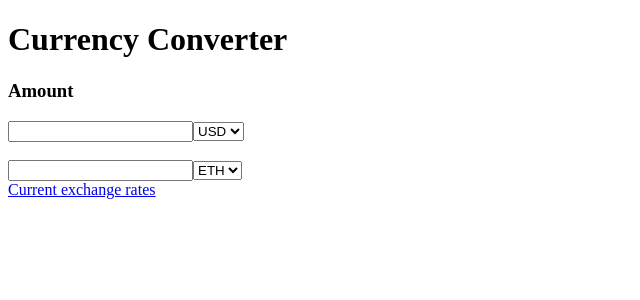
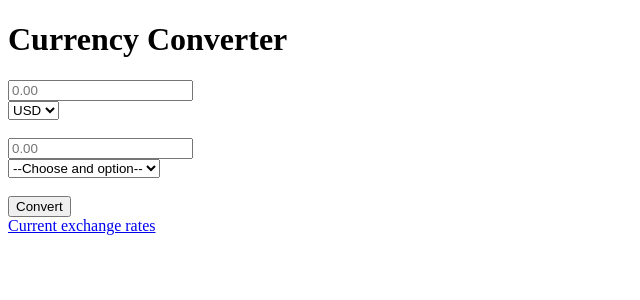
Before and after one commit to evgybarabanova/test_task_dpb, a React (Create React App) app in the folder dpb/: page / in a window 1280 px wide. Shown: the top 300 px of the page, without its empty margins (0-640 px from the left). Built offline with nearby package versions, Linux system fonts and the light colour scheme.

Commit message:
add current and converter

```diff
--- a/dpb/package.json
+++ b/dpb/package.json
@@ -7,6 +7,7 @@
     "@testing-library/react": "^13.4.0",
     "@testing-library/user-event": "^13.5.0",
     "axios": "^1.2.1",
+    "cors": "^2.8.5",
     "react": "^18.2.0",
     "react-dom": "^18.2.0",
     "react-router-dom": "^6.4.5",
@@ -36,5 +37,10 @@
       "last 1 firefox version",
       "last 1 safari version"
     ]
+  },
+  "devDependencies": {
+    "autoprefixer": "^10.4.13",
+    "postcss": "^8.4.20",
+    "tailwindcss": "^3.2.4"
   }
 }
--- /dev/null
+++ b/dpb/src/logic/convertCurrencies.js
@@ -0,0 +1,29 @@
+import axios from "axios"
+
+export default function convertCurrencies(amount, symbol) {
+
+     const url = 'https://pro-api.coinmarketcap.com/v2/tools/price-conversion?CMC_PRO_API_KEY=b9c31903-777f-4b31-ba23-cbc84230c61b'
+
+    // if (typeof amount !== number) throw new Error('amount is not a number')
+
+    // else if (!amount.trim().length) throw new Error('amount is empty or blank')
+
+    // else if (typeof symbol !== number) throw new Error('symbol is not a number')
+
+    // else if (!symbol.trim().length) throw new Error('symbol is empty or blank')
+
+    return axios.get(url, {
+        params: {
+            amount: amount,
+            symbol: symbol
+          },
+    headers: {
+      "Access-Control-Allow-Origin": "*",
+      "Access-Control-Allow-Headers": "Origin, Content-Type, X-Auth-Token"
+    }
+  }).then(res => {
+    console.log(res);
+  }).catch(err => {
+    console.log(err.response);
+  })
+}
--- a/dpb/src/logic/index.js
+++ b/dpb/src/logic/index.js
@@ -1,5 +1,7 @@
 import retrieveConvert from './retrieveConvert'
+import convertCurrencies from './convertCurrencies'
 
 export {
-  retrieveConvert
+  retrieveConvert,
+  convertCurrencies
 }
--- a/dpb/src/logic/retrieveConvert.js
+++ b/dpb/src/logic/retrieveConvert.js
@@ -2,7 +2,7 @@ import axios from "axios";
 
 export default function retrieveConvert() {
 
-    const url = "http://api.coinlayer.com/live?access_key=9a1377ea5ba119859e066dab9148b6be"
+    const url = "http://api.coinlayer.com/live?access_key=7e444fc79c597903f0050b547a62bfc4"
 
     if (typeof url !== 'string') throw new Error('url is not a string')
 
--- a/dpb/src/pages/Converter.jsx
+++ b/dpb/src/pages/Converter.jsx
@@ -1,19 +1,25 @@
-import React from 'react'
+import React, { useState } from "react"
 import { Link } from 'react-router-dom'
 import './Converter.css'
-import { retrieveConvert } from '../logic'
+import { convertCurrencies } from '../logic'
 
 export default function Converter() {
+    const [rates, setRates] = useState([])
+    const [symbol, setSymbol] = useState(null)
+    const [amount, setAmount] = useState(null)
+    const [result, setResult] = useState(null)
+    const [selectedCurrency, setSelectedCurrency] = useState('');
+    const [selectedCrypto, setSelectedCrypto] = useState('');
 
-    const handleConverterCurrency = (event)=> {
+    const handleConverterCurrency = (event) => {
         event.preventDefault();
 
-        const currency = event.target.currency.value
-        const crypto = event.target.crypto.value
+        const amount = event.target.amount.value
+        const symbol = event.target.symbol.value
 
         try {
-            retrieveConvert(currency, crypto)
-              .then(() => {})
+            convertCurrencies(amount, symbol)
+                .then((rates) => setRates(rates))
                 .catch((error) => {
                     alert(error.message);
                 });
@@ -22,32 +28,67 @@ export default function Converter() {
         }
     }
 
+    const handleChangeCurrency = event => {
+        console.log('Label 👉️', event.target.selectedOptions[0].label);
+        console.log(event.target.value);
+        setSelectedCurrency(event.target.value);
+    };
+
+    const handleChangeCrypto = event => {
+        console.log('Label 👉️', event.target.selectedOptions[0].label);
+        console.log(event.target.value);
+        setSelectedCrypto(event.target.value);
+    };
+
+    const handleCalculate = (event) => {
+        setResult(rates)
+       };
+
     return (
         <>
             <h1>Currency Converter</h1>
-            <h3>Amount</h3>
-            <form>
-                <div className='currency'>
-                    <input
-                    name='currency'
-                     type='text' />
-                    <select>
-                        <option value='usd'>USD</option>
-                        <option value='eur'>EUR</option>
-                        <option value='rub'>RUB</option>
+            <form onSubmit={handleConverterCurrency}>
+
+                <div className="relative mt-1 rounded-md shadow-sm">
+                    <div className="absolute inset-y-0 left-0 flex items-center pl-3 pointer-events-none">
+                    </div>
+                    <input type="number" name="amount" id="amount" value={amount} className="block w-full px-4 py-2 pr-12 border-t border-b border-l border-gray-300 rounded-md focus:ring-indigo-500 focus:border-indigo-500 pl-7 sm:text-sm" placeholder="0.00" />
+                    <div className="absolute inset-y-0 right-0 flex items-center">
+
+                        <select value={symbol} onChange={handleChangeCurrency} className="h-full px-4 py-2 pl-2 text-gray-500 bg-transparent border-t border-b border-r border-transparent border-gray-300 focus:ring-indigo-500 bo focus:border-indigo-500 pr-7 sm:text-sm rounded-r-md">
+                            <option value="USD">
+                            USD
+                            </option>
+                            {/* <option value="EUR">
+                                EUR
+                            </option> */}
                         </select>
                     </div>
-                <img></img>
-                <div className='crypto'>
-                    <input
-                     type='text'
-                     name='crypto'
-                     />
-                    <select>
-                        <option value='eth'>ETH</option>
-                        <option value='btc'>BTC</option>
+                </div>
+                <br />
+                <div>
+
+                    <div className="relative mt-1 rounded-md shadow-sm">
+                        <div className="absolute inset-y-0 left-0 flex items-center pl-3 pointer-events-none">
+                        </div>
+                        <input type="number" onChange={handleCalculate} className="block w-full px-4 py-2 pr-12 border-t border-b border-l border-gray-300 rounded-md focus:ring-indigo-500 focus:border-indigo-500 pl-7 sm:text-sm" placeholder="0.00" />
+                        <div className="absolute inset-y-0 right-0 flex items-center">
+
+                            <select value={symbol} onChange={handleChangeCrypto} id="symbol" name="symbol" className="h-full px-4 py-2 pl-2 text-gray-500 bg-transparent border-t border-b border-r border-transparent border-gray-300 focus:ring-indigo-500 bo focus:border-indigo-500 pr-7 sm:text-sm rounded-r-md">
+                                <option value="">--Choose and option--</option>
+                                <option value="ETH">
+                                    ETH
+                                </option>
+                                <option value="BCH">
+                                    BCH
+                                </option>
                             </select>
                         </div>
+                    </div>
+                </div>
+                <br />
+                <button type="submit">Convert</button>
+                <br />
                 <Link to='/current'>Current exchange rates</Link>
             </form>
         </>
--- a/dpb/src/pages/Current.css
+++ b/dpb/src/pages/Current.css
@@ -0,0 +1,3 @@
+.rates{
+    color: black;
+}
--- a/dpb/src/pages/Current.jsx
+++ b/dpb/src/pages/Current.jsx
@@ -1,6 +1,6 @@
 import React, { useEffect, useState } from "react"
 import './Current.css'
-import {retrieveConvert} from "../logic"
+import { retrieveConvert } from "../logic"
 
 export default function Current() {
   const [rates, setRates] = useState([])
@@ -10,16 +10,61 @@ export default function Current() {
       retrieveConvert()
         .then((rates) => {
           setRates(rates);
-          console.log(rates);
         })
         .catch((error) => alert(error.message));
     } catch (error) {
       alert(error.message);
     }
-  }, []);
+  }, [])
 
   return (
     <>
+      <h1>Today's Cryptocurrency Prices</h1>
+      <h2>Currency crypto price in 1 USD</h2>
+      <div>
+        <div className="absolute inset-y-0 right-0 flex items-center">
+          <label htmlFor="currency" className="sr-only">
+            Currency
+          </label>
+          <select id="Currency" name="currency" className="h-full px-4 py-2 pl-2 text-gray-500 bg-transparent border-t border-b border-r border-transparent border-gray-300 focus:ring-indigo-500 bo focus:border-indigo-500 pr-7 sm:text-sm rounded-r-md">
+            <option>
+              USD
+            </option>
+            <option>
+              EUR
+            </option>
+          </select>
+        </div>
+      </div>
+      <table className="table p-4 bg-white rounded-lg shadow">
+        <thead>
+          <tr>
+            <th className="border-b-2 p-4 dark:border-dark-5 whitespace-nowrap font-normal text-gray-900">
+              #
+            </th>
+            <th className="border-b-2 p-4 dark:border-dark-5 whitespace-nowrap font-normal text-gray-900">
+              Coin
+            </th>
+            <th className="border-b-2 p-4 dark:border-dark-5 whitespace-nowrap font-normal text-gray-900">
+              Price
+            </th>
+          </tr>
+        </thead>
+        <tbody>
+           <tr className="text-gray-700">
+              <td className="border-b-2 p-4 dark:border-dark-5">
+                1
+              </td>
+              <td className="border-b-2 p-4 dark:border-dark-5">
+               ETH
+              </td>
+              <td className="border-b-2 p-4 dark:border-dark-5">
+                11111
+              </td>
+            </tr>
+        </tbody>
+      </table>
+
     </>
   )
 }
```
Also changed, not shown: dpb/src/logic/convertFromCrypto.js (deleted), dpb/src/logic/convertToCrypto.js (deleted), 1 other file (tests, documents, lock files or other folders). Lines whose indentation alone changed are shown as unchanged.
